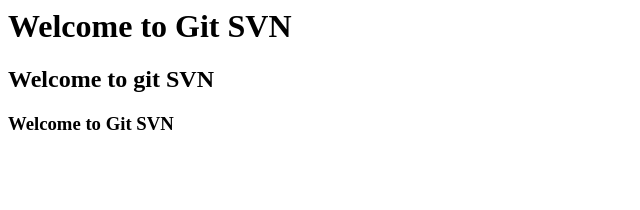
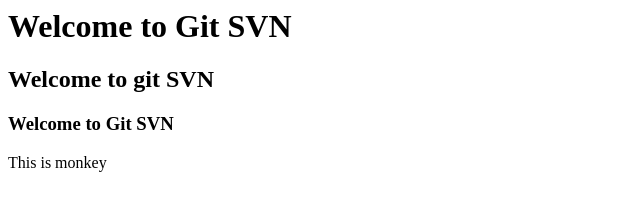
Before and after one commit to mrsacksii/angular5, a plain HTML site: page index.html in a window 1280 px wide. Shown: the whole page, without its empty margins (0-640 px from the left). Drawn offline with Linux system fonts and the light colour scheme.

Commit message:
after revert

```diff
--- a/index.html
+++ b/index.html
@@ -7,6 +7,8 @@
         <h1>Welcome to Git SVN</h1>
         <h2>Welcome to git SVN</h2>
         <h3>Welcome to Git SVN</h3>
+
+        <p>This is monkey</p>
     </body>
 
 </html>
```
